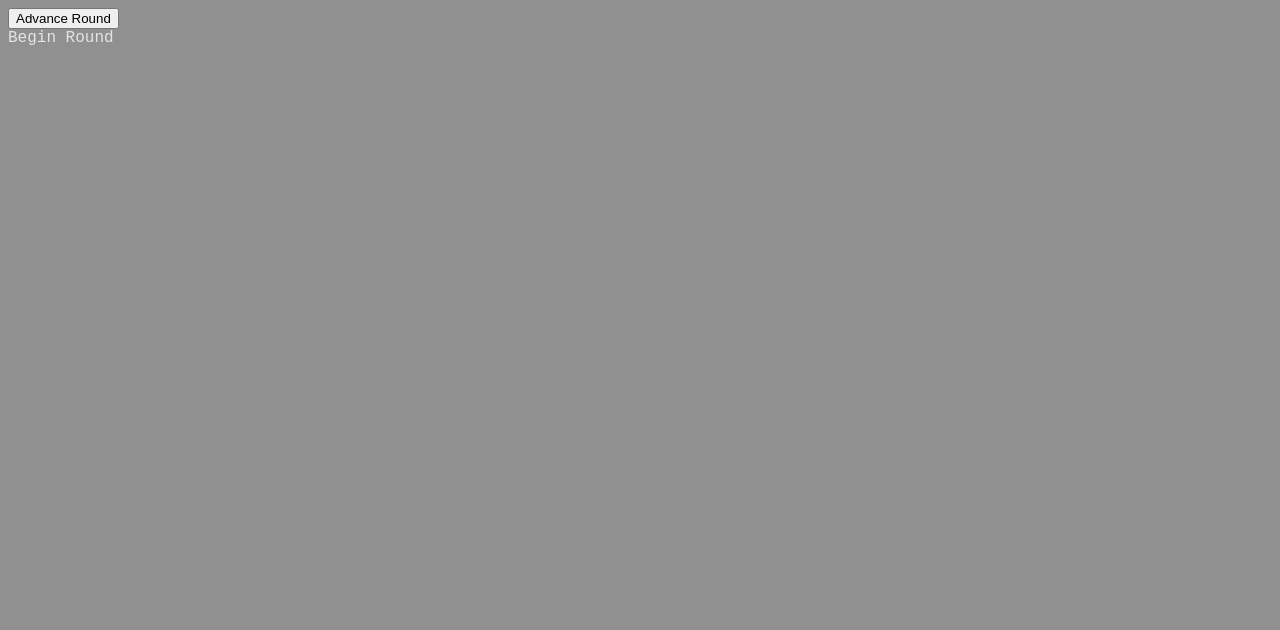
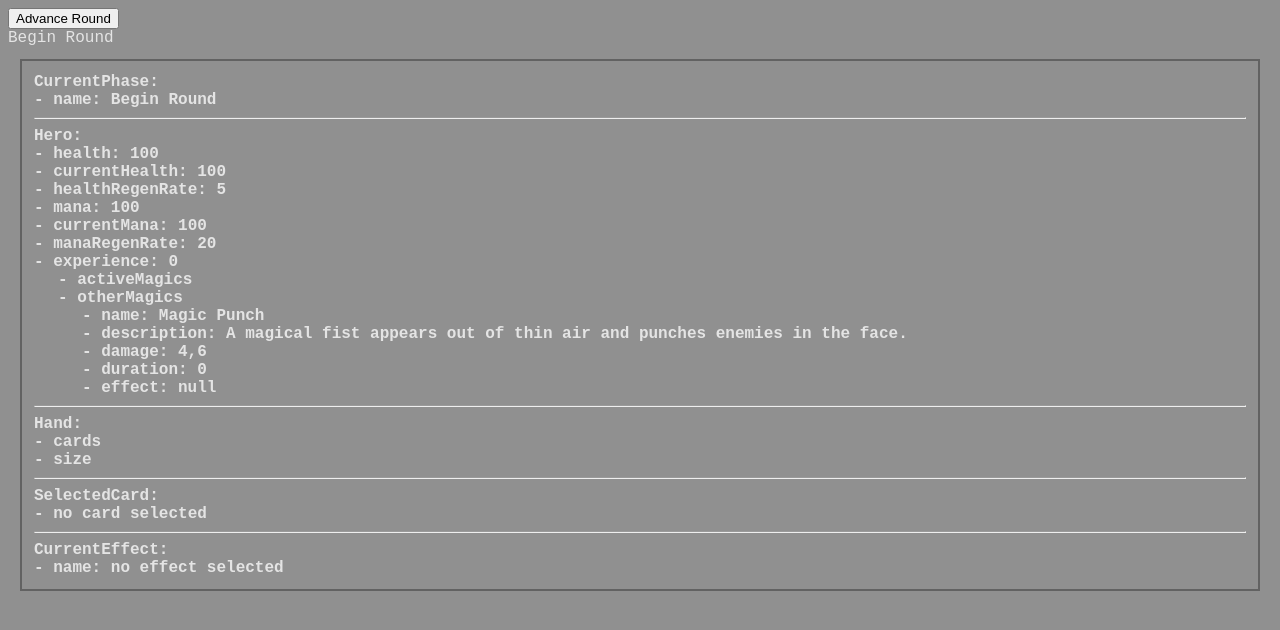
Before and after one commit to brunopagno/back-project, a website built with webpack: page src/index.html in a window 1280 px wide. Built offline with nearby package versions, Linux system fonts and the light colour scheme.

Commit message:
debug viewing the game. I think I got a very initial demo thingy. But it is looking good

```diff
--- a/src/css/back.css
+++ b/src/css/back.css
@@ -3,3 +3,10 @@ body {
   background: #909090;
   color: #e4e4e4;
 }
+
+#debug-game-state-info {
+  font-weight: bold;
+  border: 2px solid #626262;
+  padding: 12px;
+  margin: 12px;
+}
--- a/src/game/data/cards.js
+++ b/src/game/data/cards.js
@@ -3,7 +3,7 @@ import * as Effects from './effects';
 
 export const Move = new Card(
   'Move',
-  'It is not time to waste time.',
+  'Now is not the time to waste time.',
   Effects.Nothing,
   Effects.Nothing,
 );
--- a/src/game/state/GameState.js
+++ b/src/game/state/GameState.js
@@ -6,6 +6,7 @@ export default class GameState {
     });
     this.hand = hand;
     this.currentPhase = undefined;
+    this.selectedCard = undefined;
     this.currentEffect = undefined;
   }
 
--- a/src/view/GameView.js
+++ b/src/view/GameView.js
@@ -1,15 +1,29 @@
 import RoundIndicator from './components/RoundIndicator';
 import DebugAdvanceRound from './components/DebugAdvanceRound';
+import DebugGameStateInfo from './components/DebugGameStateInfo';
+
+const DEBUG = true;
 
 export default class GameView {
   constructor(id) {
     this.rootElement = document.getElementById(id);
 
-    this.debugAdvanceRound = new DebugAdvanceRound(this.rootElement);
+    if (DEBUG) {
+      this.debugAdvanceRound = new DebugAdvanceRound(this.rootElement);
+    }
+
     this.roundIndicator = new RoundIndicator(this.rootElement);
+
+    if (DEBUG) {
+      this.debugGameStateInfo = new DebugGameStateInfo(this.rootElement);
+    }
   }
 
   draw(gameState) {
+    if (DEBUG) {
+      this.debugGameStateInfo.draw(gameState);
+    }
+
     this.roundIndicator.draw(gameState);
   }
 }
--- /dev/null
+++ b/src/view/components/DebugGameStateInfo.js
@@ -0,0 +1,91 @@
+/* eslint-disable indent */
+export default class DebugGameStateInfo {
+  constructor(rootElement) {
+    this.element = document.createElement('div');
+    this.element.id = 'debug-game-state-info';
+
+    rootElement.append(this.element);
+  }
+
+  draw(gameState) {
+    this.element.innerHTML = this.stringifyGameState(gameState);
+  }
+
+  stringifyGameState(gameState) {
+    return `
+      CurrentPhase: <br />
+      - name: ${gameState.getCurrentPhase()} </br>
+
+      <hr />
+
+      Hero: <br />
+      - health: ${gameState.hero.health}  <br />
+      - currentHealth: ${gameState.hero.currentHealth}  <br />
+      - healthRegenRate: ${gameState.hero.healthRegenRate}  <br />
+      - mana: ${gameState.hero.mana}  <br />
+      - currentMana: ${gameState.hero.currentMana}  <br />
+      - manaRegenRate: ${gameState.hero.manaRegenRate}  <br />
+      - experience: ${gameState.hero.experience}  <br />
+      <div style="margin-left: 24px">
+        - activeMagics <br />
+        <div style="margin-left: 24px">
+          ${gameState.hero.grimoire.activeMagics.map((magic) => `
+            - name: ${magic.name} <br />
+            - description: ${magic.description} <br />
+            - damage: ${magic.damage} <br />
+            - duration: ${magic.duration} <br />
+            - effect: ${magic.effect} <br />
+          `).join('')}
+        </div>
+        - otherMagics <br />
+        <div style="margin-left: 24px">
+          ${gameState.hero.grimoire.otherMagics.map((magic) => `
+            - name: ${magic.name} <br />
+            - description: ${magic.description} <br />
+            - damage: ${magic.damage} <br />
+            - duration: ${magic.duration} <br />
+            - effect: ${magic.effect} <br />
+          `).join('')}
+        </div>
+      </div>
+
+      <hr />
+
+      Hand: <br />
+      - cards <br />
+      <div style="margin-left: 24px">
+        ${gameState.hand.cards.map((card) => `
+          - name: ${card.name} <br />
+          - description: ${card.description} <br />
+          - effect: ${card.effect.name} <br />
+          - consequences: ${card.consequences.name} <br />
+          <br />
+        `).join('')}
+      </div>
+      - size <br />
+
+      <hr />
+
+      SelectedCard: <br />
+      ${
+        gameState.getSelectedCard()
+        ? `
+          - name: ${gameState.getSelectedCard().name} <br />
+          - description: ${gameState.getSelectedCard().description} <br />
+          - effect: ${gameState.getSelectedCard().effect.name} <br />
+          - consequences: ${gameState.getSelectedCard().consequences.name} <br />
+        `
+        : '- no card selected <br />'
+      }
+
+      <hr />
+
+      CurrentEffect: <br />
+      - name: ${
+        gameState.getCurrentEffect()
+        ? `${gameState.getCurrentEffect().name}`
+        : 'no effect selected'
+      } <br />
+    `;
+  }
+}
```
